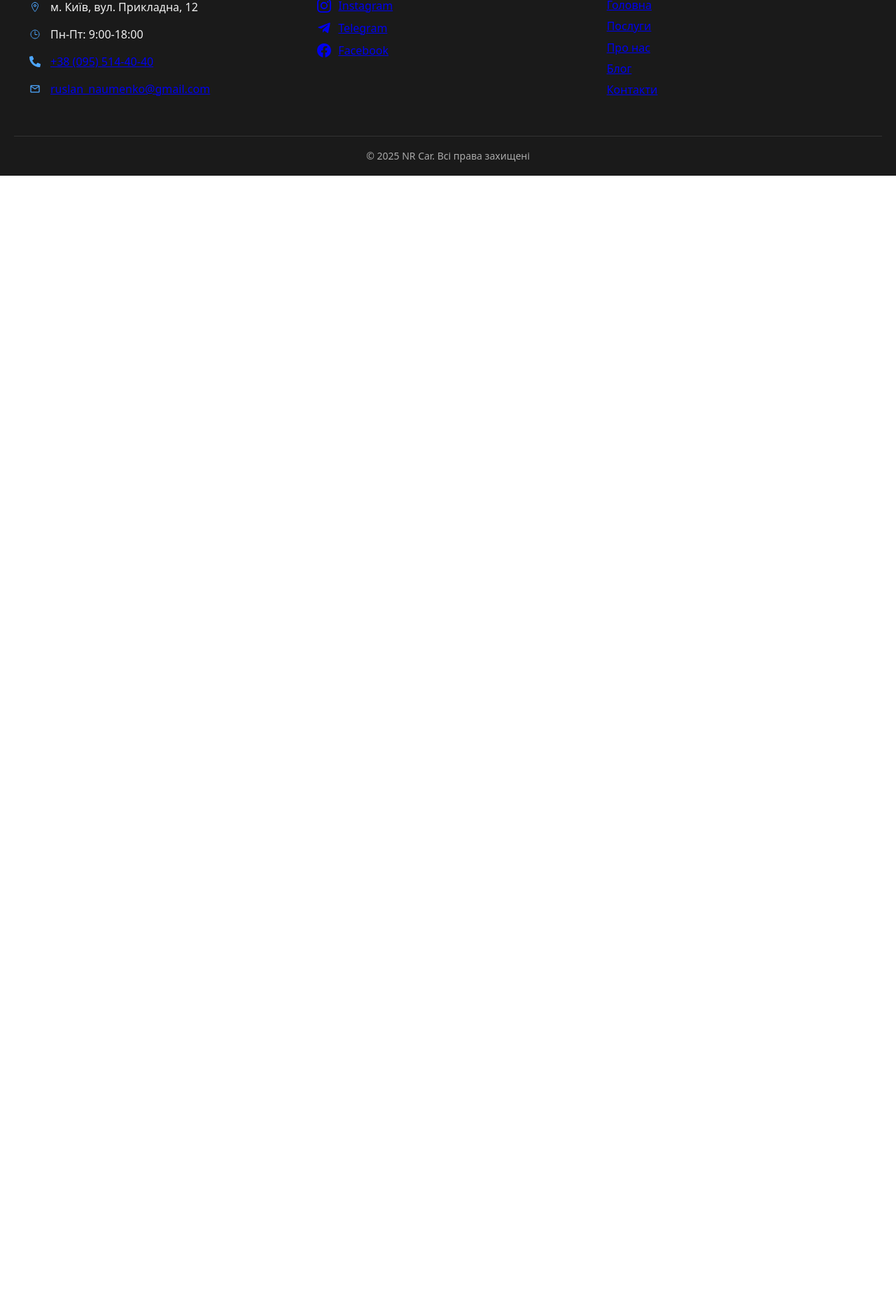
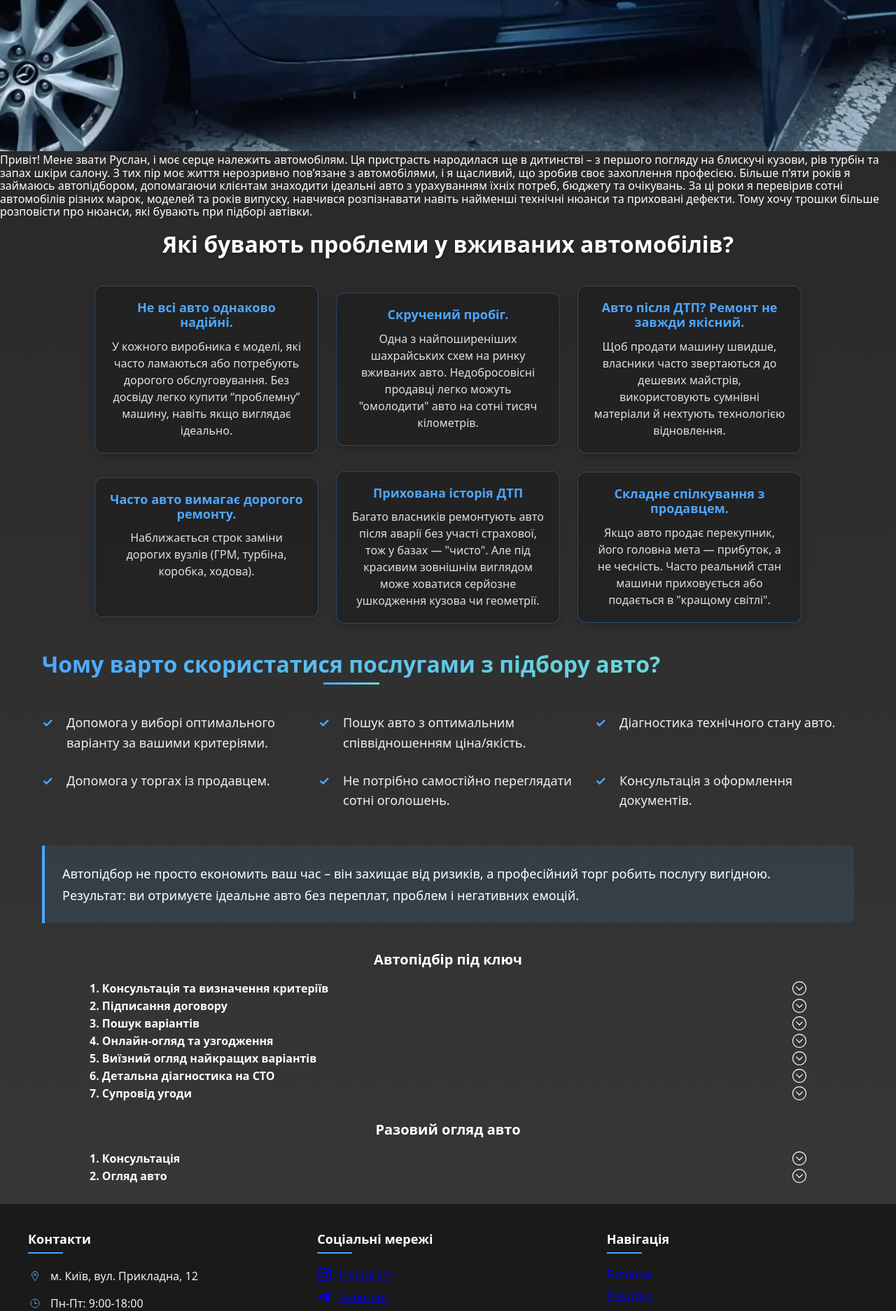
Before and after one commit to YakymenkoOleksandr/Auto_recruitment_site, a React (Vite) app: page / in a window 1280 px wide. Shown: the part 1464-3337 px from the top of the page at 70% size. Before the commit the page ends 1715 px from the top, so only its background shows below. Built offline with nearby package versions, Linux system fonts and the light colour scheme.

Commit message:
addcomit_18.29_11.04.2025
Додано секції одноразового огляду та про автоексперта.

```diff
--- a/src/App.tsx
+++ b/src/App.tsx
@@ -4,15 +4,19 @@ import Risks from './components/Risks/Risks'
 import Risons from './components/Risons/Risons'
 import Footer from './components/Footer/Footer'
 import Stages from './components/Stages/Stages'
+import OneTimeCarInspection from './components/OneTimeCarInspection/OneTimeCarInspection'
+import AboutMe from './components/AboutMe/AboutMe'
 
 function App() {
 
   return (
     <>
       <Header />
+      <AboutMe />
       <Risks />
       <Risons />
       <Stages />
+      <OneTimeCarInspection />
       <Footer />
     </>
   )
--- /dev/null
+++ b/src/components/AboutMe/AboutMe.module.css
@@ -0,0 +1,8 @@
+.wrapperForAboutMe{
+
+}
+
+.mainImg{
+    width: 100%;
+
+}
--- /dev/null
+++ b/src/components/AboutMe/AboutMe.tsx
@@ -0,0 +1,25 @@
+import style from "./AboutMe.module.css";
+
+export default function AboutMe() {
+  return (
+    <div className={style.wrapperForAboutMe}>
+      <img
+        src="../../../public/img/Ruslan_1.jpg"
+        alt="Руслан Науменко автоексперт"
+        className={style.mainImg}
+      />
+      <p>
+        Привіт! Мене звати Руслан, і моє серце належить автомобілям. Ця
+        пристрасть народилася ще в дитинстві – з першого погляду на блискучі
+        кузови, рів турбін та запах шкіри салону. З тих пір моє життя нерозривно
+        пов’язане з автомобілями, і я щасливий, що зробив своє захоплення
+        професією. Більше п’яти років я займаюсь автопідбором, допомагаючи
+        клієнтам знаходити ідеальні авто з урахуванням їхніх потреб, бюджету та
+        очікувань. За ці роки я перевірив сотні автомобілів різних марок,
+        моделей та років випуску, навчився розпізнавати навіть найменші технічні
+        нюанси та приховані дефекти. Тому хочу трошки більше розповісти про нюанси,
+        які бувають при підборі автівки.
+      </p>
+    </div>
+  );
+}
--- /dev/null
+++ b/src/components/OneTimeCarInspection/OneTimeCarInspection.module.css
@@ -0,0 +1,56 @@
+.wrapper{
+    display: flex;
+    justify-content: center;
+}
+
+.wrapperForStages{
+    display: flex;
+    flex-direction: column;
+    margin-bottom: 25px;
+    width: 80%;
+}
+
+.titleForStages{
+    font-size: 20px;
+    text-align: center;
+    margin-bottom: 20px;
+}
+
+.listForStages{
+    display: flex;
+    flex-direction: column;
+    align-items: start;
+    list-style-type: none;
+}
+
+.textOfPointOfListForStages{
+margin-bottom: 10px;
+}
+
+.pointOfListForStages{
+    width: 100%;
+}
+
+.titleOfPointOfListForStages {
+  cursor: pointer;
+  display: flex;
+  align-items: center;
+  gap: 8px;
+  margin-bottom: 5px;
+}
+
+.titleOfPointOfListForStages strong {
+  flex-grow: 1;
+}
+
+.textOfPointOfListForStages {
+  margin-bottom: 10px;
+  margin-top: 8px;
+  padding-left: 16px;
+}
+
+.icon{
+    min-width: 20px;
+    min-height: 20px;
+    margin-left: 5px;
+}
--- /dev/null
+++ b/src/components/OneTimeCarInspection/OneTimeCarInspection.tsx
@@ -0,0 +1,55 @@
+import { useState } from "react";
+import style from "./OneTimeCarInspection.module.css";
+import { TfiArrowCircleDown } from "react-icons/tfi";
+import { TfiArrowCircleUp } from "react-icons/tfi";
+
+export default function OneTimeCarInspection() {
+  const [expandedStages, setExpandedStages] = useState<number[]>([]);
+
+  const toggleStage = (index: number) => {
+    if (expandedStages.includes(index)) {
+      setExpandedStages(expandedStages.filter((i) => i !== index));
+    } else {
+      setExpandedStages([...expandedStages, index]);
+    }
+  };
+
+  const stages = [
+    {
+      title: "1. Консультація ",
+      text: "Ви телефонуєте нам, щодо обраного авто, обговорюємо тонкощі, щодо марки, моделі, комплектації вузлів та агрегатів авто. Домовляємося, щодо проведення огляду на сто чи у вибраному вами місці на певний час. Оговорюємо оплату.",
+    },
+    {
+      title: "2. Огляд авто",
+      text: "Вам надається фото та відео звіт про стан авто, якщо авто оглядається на СТО можливий звіт з ендоскопією циліндрів двигуна. Також вам надається висновок про стан авто та заключення про те чи варто його купувати.",
+    },
+  ];
+
+  return (
+    <div className={style.wrapper}>
+      <div className={style.wrapperForStages}>
+        <h2 className={style.titleForStages}>Разовий огляд авто</h2>
+        <ul className={style.listForStages}>
+          {stages.map((stage, index) => (
+            <li key={index} className={style.pointOfListForStages}>
+              <div
+                className={style.titleOfPointOfListForStages}
+                onClick={() => toggleStage(index)}
+              >
+                <strong className={style.title}>{stage.title}</strong>
+                {expandedStages.includes(index) ? (
+                  <TfiArrowCircleUp className={style.icon} />
+                ) : (
+                  <TfiArrowCircleDown className={style.icon} />
+                )}
+              </div>
+              {expandedStages.includes(index) && (
+                <p className={style.textOfPointOfListForStages}>{stage.text}</p>
+              )}
+            </li>
+          ))}
+        </ul>
+      </div>
+    </div>
+  );
+}
--- a/src/components/Stages/Stages.tsx
+++ b/src/components/Stages/Stages.tsx
@@ -48,7 +48,7 @@ export default function Stages() {
   return (
     <div className={style.wrapper}>
       <div className={style.wrapperForStages}>
-        <h4 className={style.titleForStages}>Автопідбір під ключ</h4>
+        <h2 className={style.titleForStages}>Автопідбір під ключ</h2>
         <ul className={style.listForStages}>
           {stages.map((stage, index) => (
             <li key={index} className={style.pointOfListForStages}>
```
Also changed, not shown: public/img/Ruslan_1.jpg (added), public/img/Ruslan_2.jpg (added).
